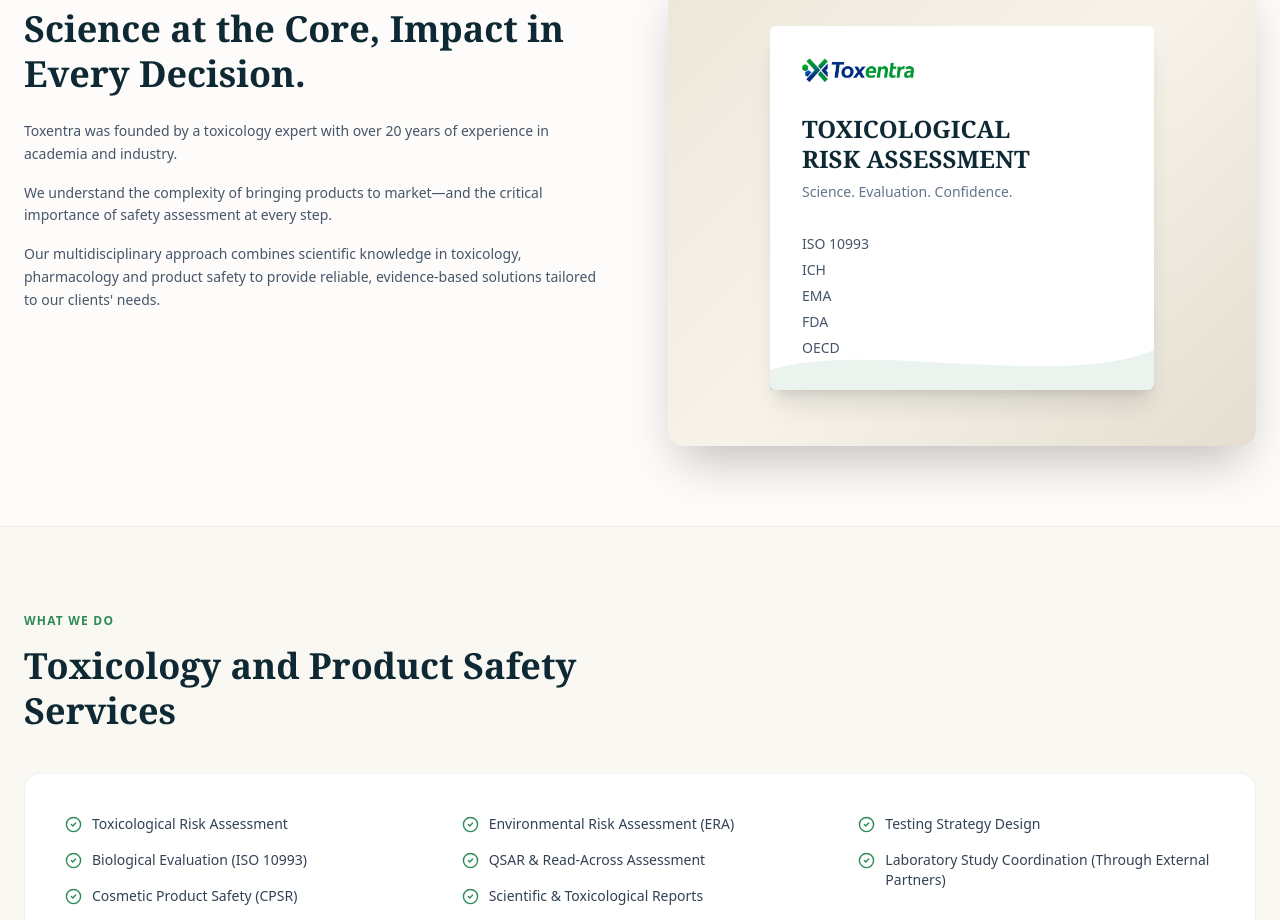
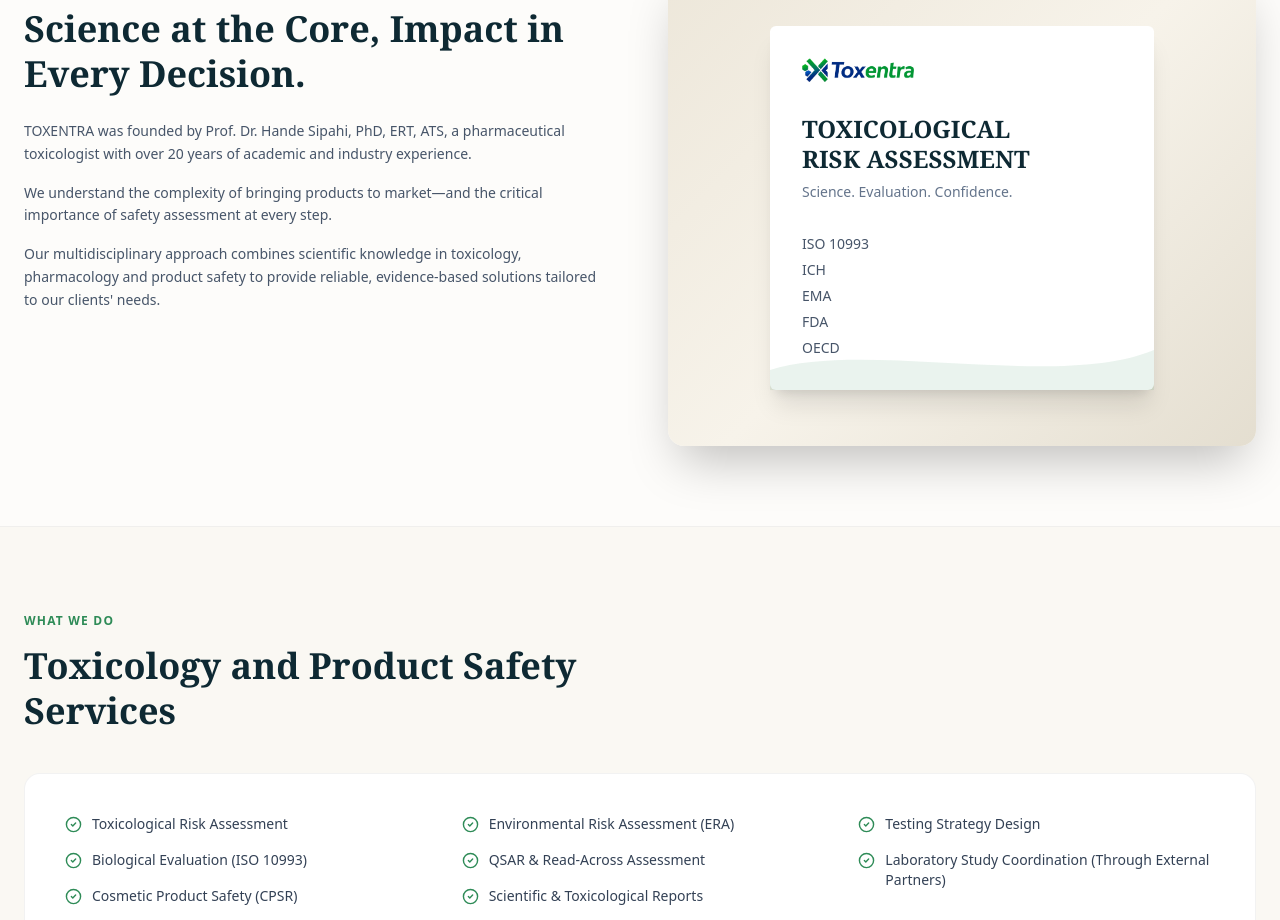
Before and after one commit to shandesipahi/Toxentra-Website, a Next.js app: page /about in a window 1280 px wide. Shown: the part 1240-2160 px from the top of the page. Built offline with nearby package versions, Linux system fonts and the light colour scheme.

Commit message:
Update page.js

```diff
--- a/app/about/page.js
+++ b/app/about/page.js
@@ -258,8 +258,7 @@ export default function AboutPage() {
             </h2>
             <div className="space-y-4 text-slate-600 leading-relaxed text-sm">
               <p>
-                Toxentra was founded by a toxicology expert with over 20 years of
-                experience in academia and industry.
+                TOXENTRA was founded by Prof. Dr. Hande Sipahi, PhD, ERT, ATS, a pharmaceutical toxicologist with over 20 years of academic and industry experience.
               </p>
               <p>
                 We understand the complexity of bringing products to
```
